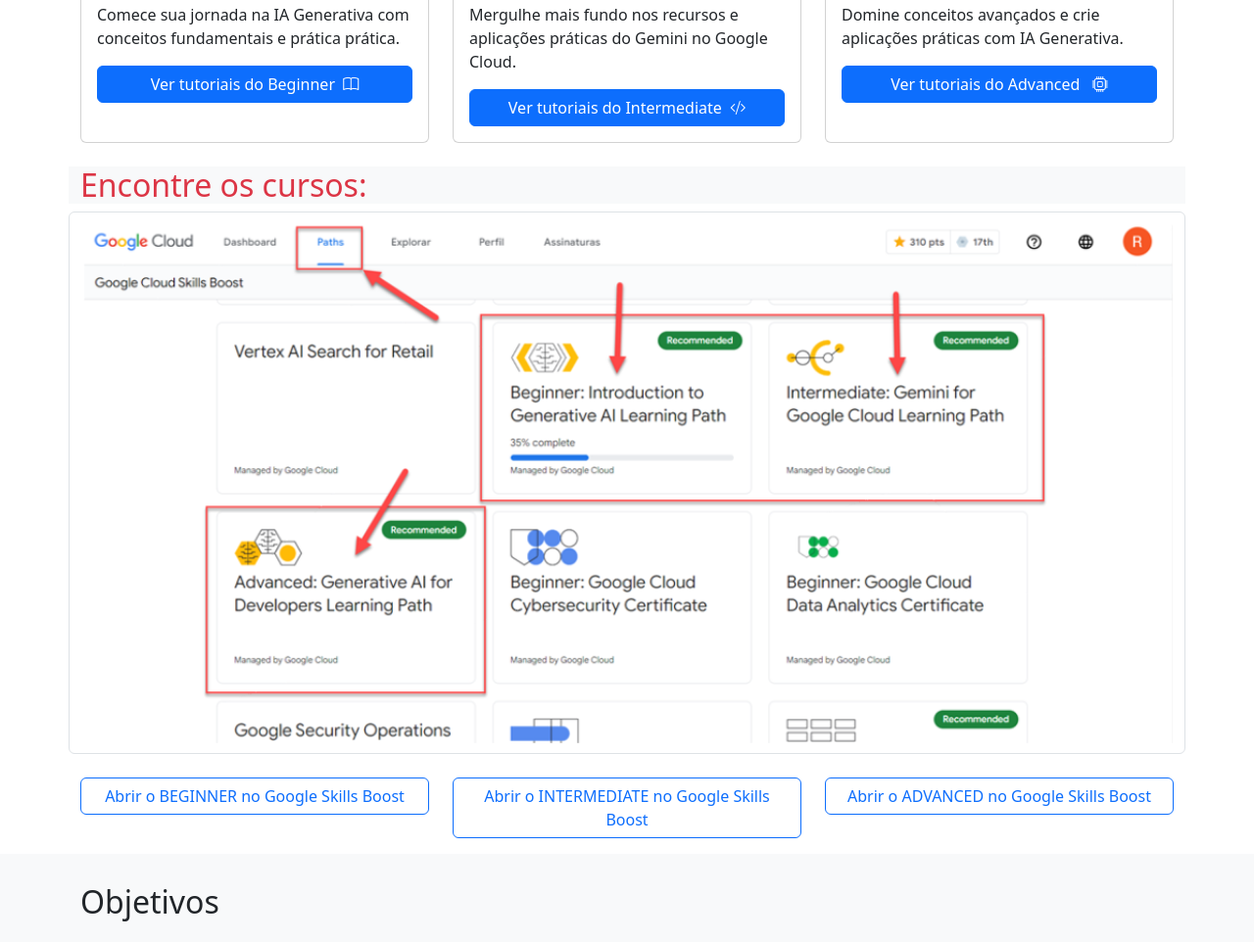
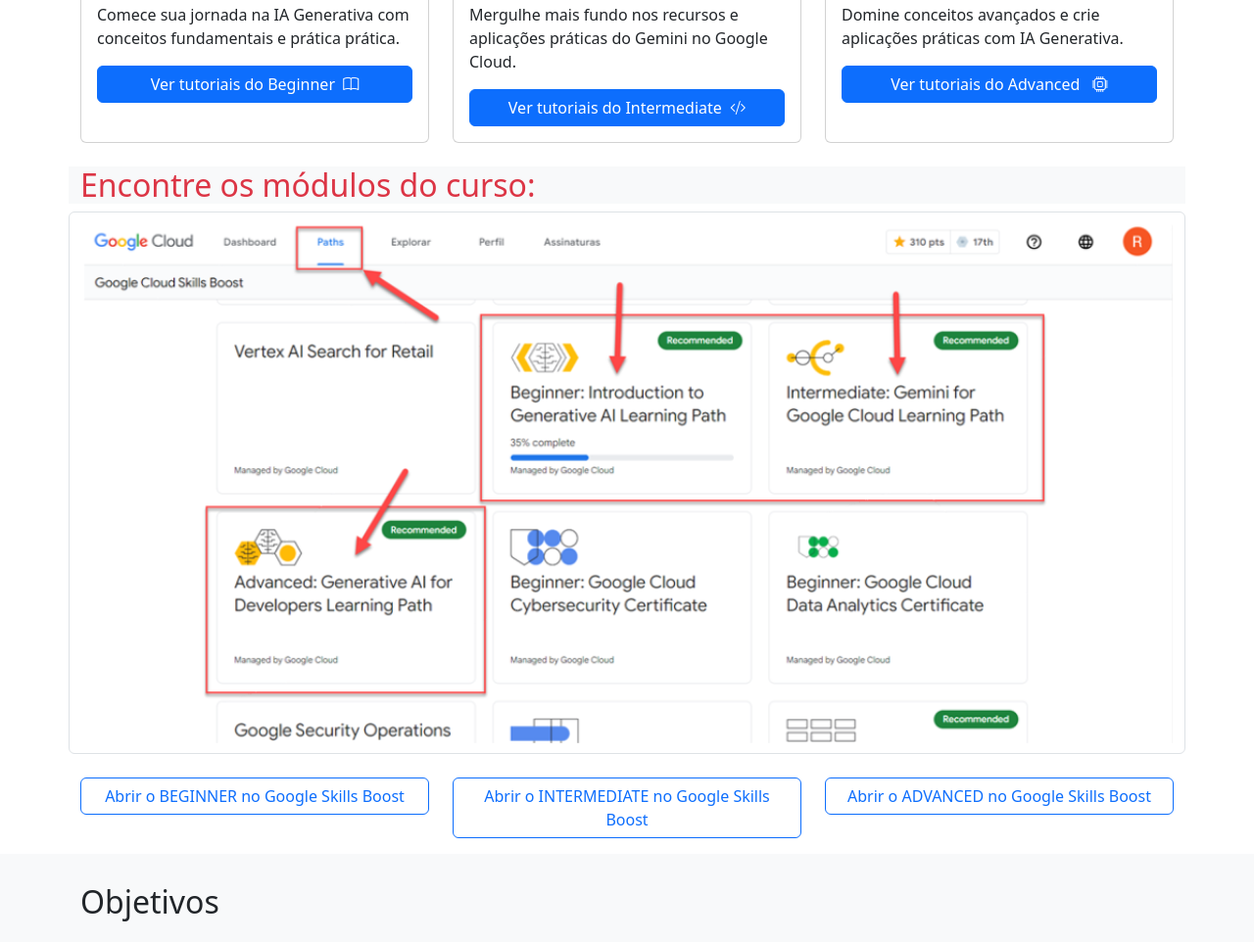
Before and after one commit to ronanzenatti/google-gen-ai-labs, a plain HTML site: page index.html in a window 1280 px wide. Shown: the part 973-1935 px from the top of the page at 98% size. Drawn offline with nearby package versions, Linux system fonts and the light colour scheme.

Commit message:
Update index.html

```diff
--- a/index.html
+++ b/index.html
@@ -110,7 +110,7 @@
         </div>
 
         <div class="row mt-4">
-            <h2 class="bg-light text-danger">Encontre os cursos:</h2>
+            <h2 class="bg-light text-danger">Encontre os módulos do curso:</h2>
             <img class="img-fluid img-thumbnail mb-4" src="img/paths.png">
 
             <div class="col">
```
